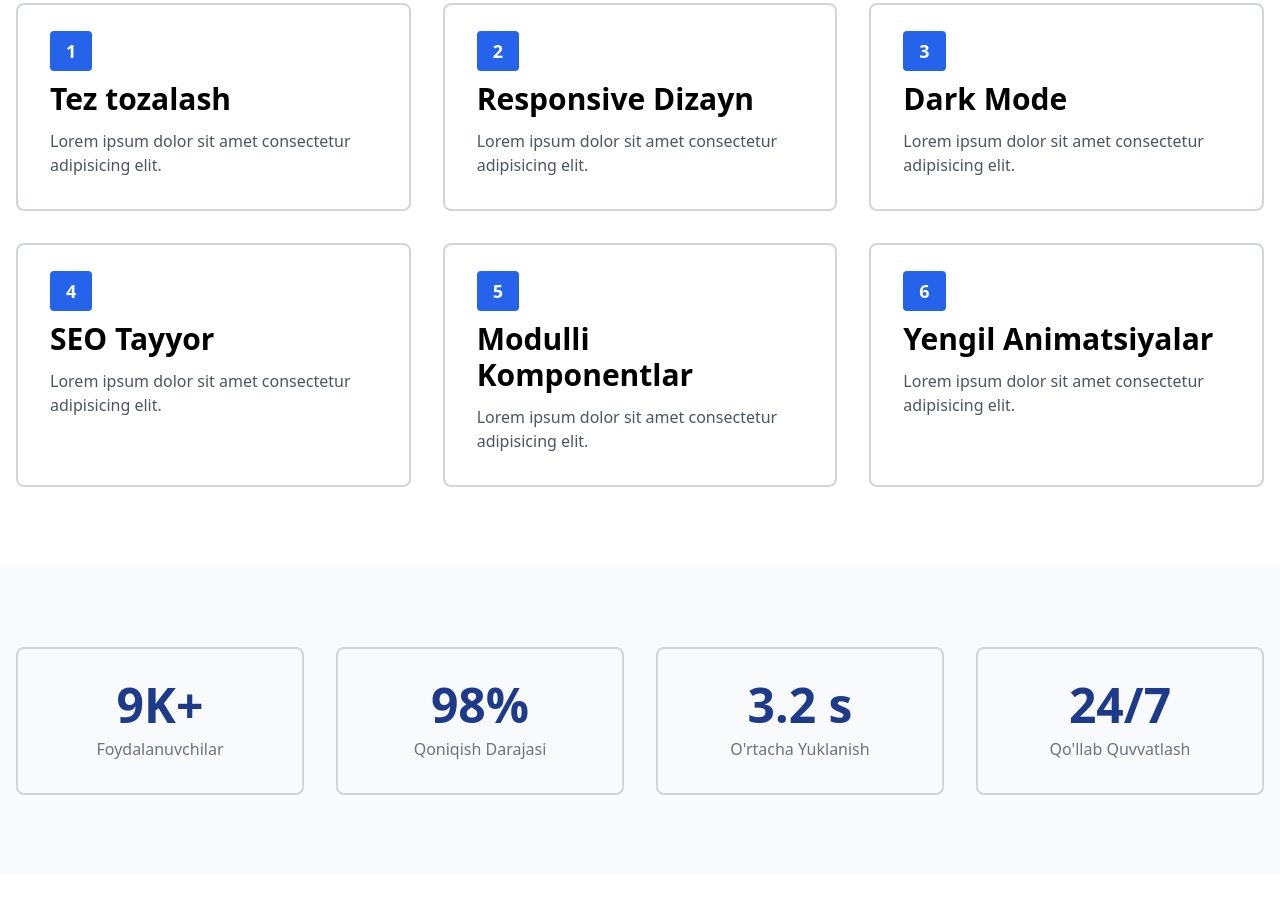
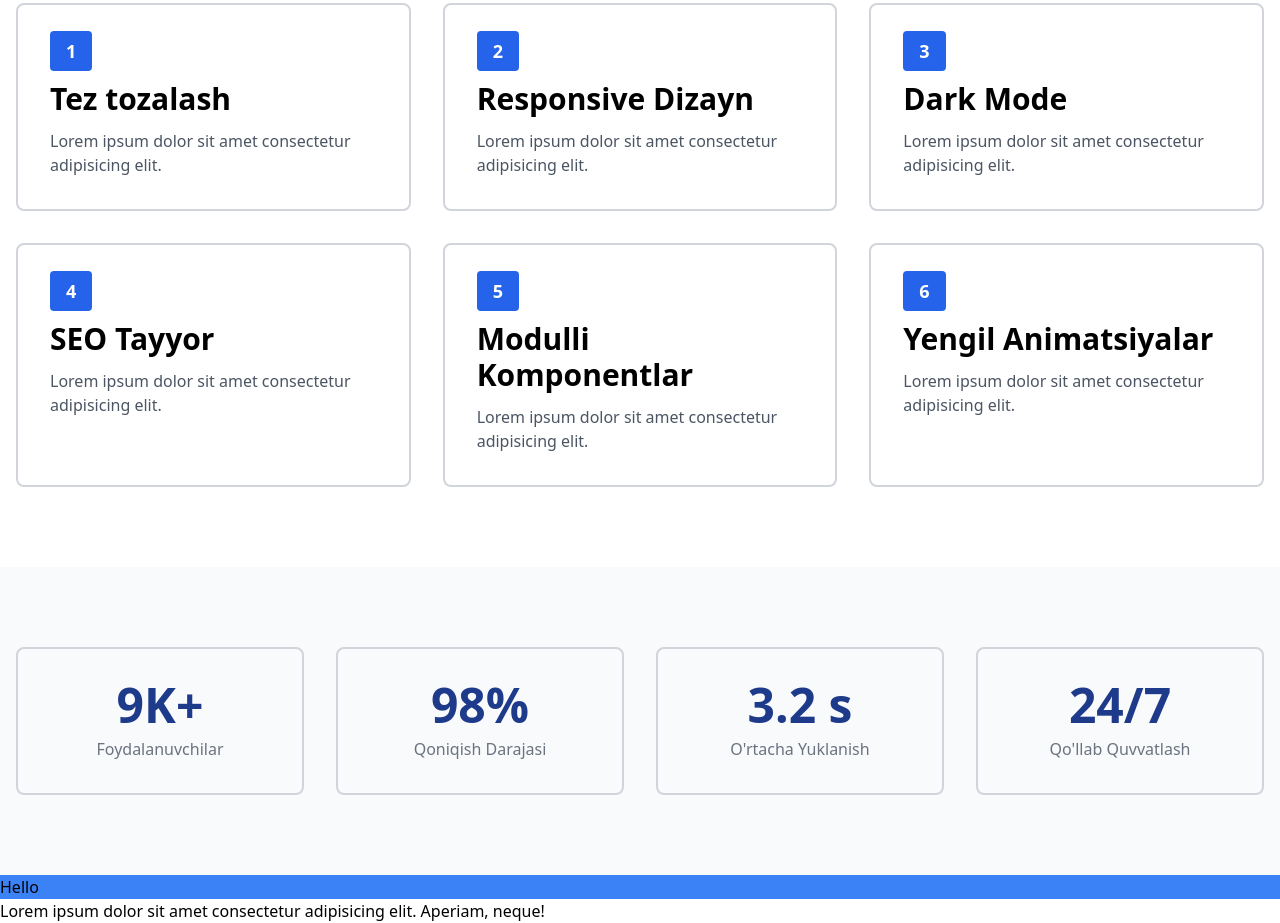
Before and after one commit to oybekergashev867-svg/oybek, a website: page index.html in a window 1280 px wide. Shown: the part 929-1852 px from the top of the page. Before the commit the page ends 1804 px from the top, so only its background shows below. Drawn offline with nearby package versions, Linux system fonts and the light colour scheme.

Commit message:
hello va lorem qushildi

```diff
--- a/index.html
+++ b/index.html
@@ -137,4 +137,11 @@
         </div>
     </section>
 
+    <section>
+        <h2 class="bg-blue-500">Hello</h2>
+        <p>
+            Lorem ipsum dolor sit amet consectetur adipisicing elit. Aperiam, neque!
+        </p>
+    </section>
+
 </body></html>
```
